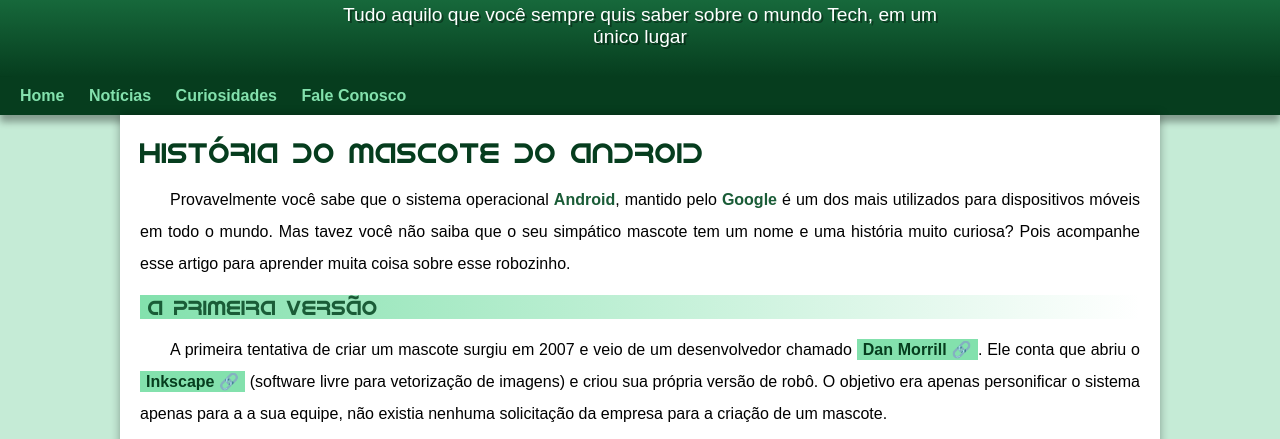
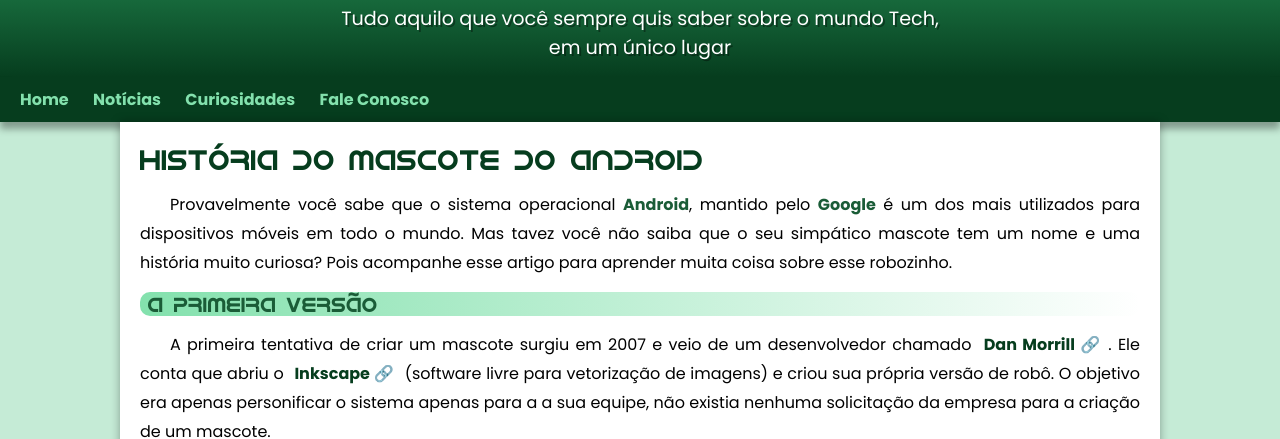
Before and after one commit to Carlos3274/Site-android-mascote, a plain HTML site: page index.html in a window 1280 px wide. Shown: the part 113-552 px from the top of the page. Drawn offline with Linux system fonts and the light colour scheme.

Commit message:
Update style.css

```diff
--- a/style/style.css
+++ b/style/style.css
@@ -1,5 +1,7 @@
 @charset "UTF-8";
 @import url('https://fonts.googleapis.com/css2?family=Bebas+Neue&display=swap');
+@import url('https://fonts.googleapis.com/css2?family=Poppins:wght@400;700&display=swap');
+@import url('https://fonts.googleapis.com/css2?family=Raleway:wght@400;700&display=swap');
 @font-face {
     font-family:'Android';
     src: url(../fonts/idroid.otf) format('opentype');
@@ -13,7 +15,7 @@
     --cor4: #1a5c37;
     --cor5: #063d1e;
 
-    --fonte-padrao: Arial, Verdana, Helvetica, sans-serif;
+    --fonte-padrao: Poppins , Verdana, Helvetica, sans-serif;
     --fonte-destaque:'Bebas Neue', cursive;
     --fonte-android:'Android';
 }
@@ -61,7 +63,7 @@
     margin: 15px 0px;
     text-align: justify;
     text-indent: 30px;
-    line-height: 2em;
+    line-height: 1.8em;
     font-size: 1em;
 }
 main strong{
@@ -73,8 +75,10 @@
     text-decoration: none;
     font-weight: bold;
     color: var(--cor5);
-    background-color: var(--cor1);
+
     padding: 2px 6px;
+
+
 }
 
 main a:hover{
@@ -139,6 +143,8 @@
     background-image: linear-gradient(to right, var(--cor1), transparent);
     text-indent: 8px;
     font-weight: normal;
+
+    border-radius: 10px;
 }
 main img{
     width: 100%;
```
